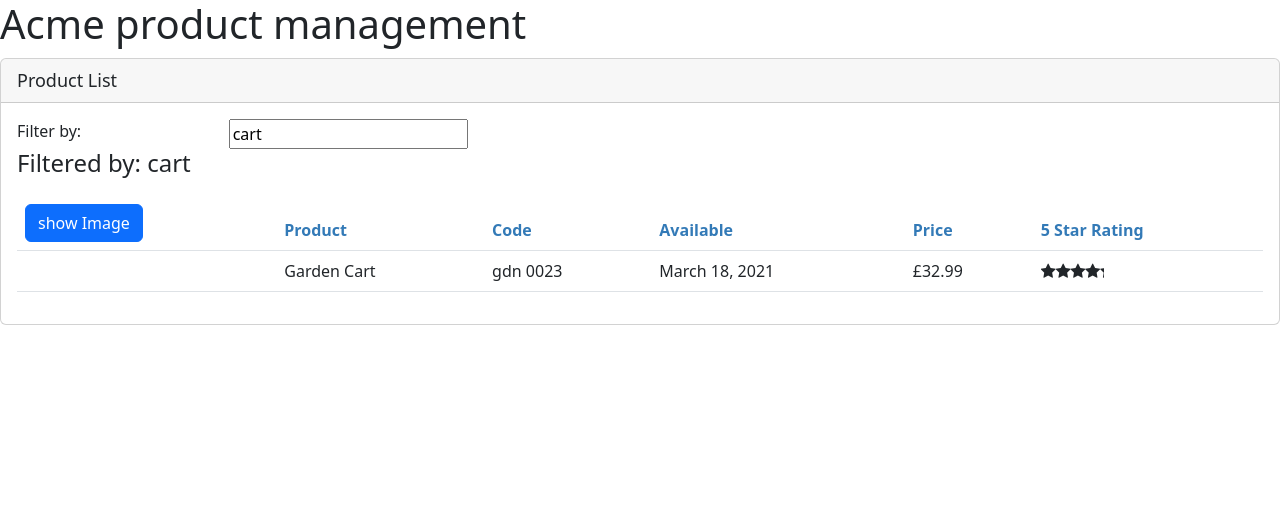
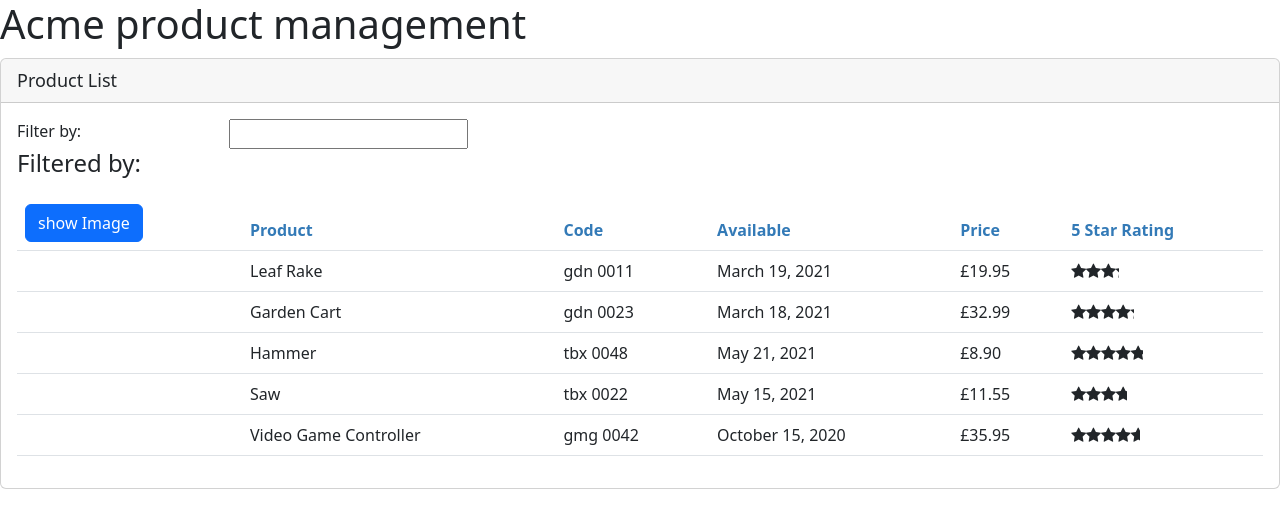
Before and after one commit to robbrownsell/APM, an Angular app: page / in a window 1280 px wide. Shown: the top 528 px of the page. Built offline with nearby package versions, Linux system fonts and the light colour scheme.

Commit message:
added service

```diff
--- a/src/app/products/product-list.component.ts
+++ b/src/app/products/product-list.component.ts
@@ -1,5 +1,6 @@
 import {Component, OnInit} from "@angular/core";
 import {IProduct} from "./product";
+import {ProductService} from "./product.service";
 
 
 @Component({
@@ -13,6 +14,8 @@
   imageWidth = 50;
   imageMargin = 2;
   showImage: boolean = false;
+
+  constructor(private productService: ProductService) {}
 
   private _listFilter: string = '';
 
@@ -28,28 +31,7 @@
 
   filteredProducts: IProduct[] = [];
 
-  products: IProduct[] = [
-    {
-      "productId": 2,
-      "productName": "Garden Cart",
-      "productCode": "GDN-0023",
-      "releaseDate": "March 18, 2021",
-      "description": "15 gallon capacity rolling garden cart",
-      "price": 32.99,
-      "starRating": 4.2,
-      "imageUrl": "assets/images/garden_cart.png"
-    },
-    {
-      "productId": 5,
-      "productName": "Hammer",
-      "productCode": "TBX-0048",
-      "releaseDate": "May 21, 2021",
-      "description": "Curved claw steel hammer",
-      "price": 8.9,
-      "starRating": 4.8,
-      "imageUrl": "assets/images/hammer.png"
-    }
-  ]
+  products: IProduct[] = [];
 
   toggleImage(): void {
     this.showImage = !this.showImage;
@@ -63,7 +45,8 @@
 
   ngOnInit(): void {
     console.log('on init');
-    this.listFilter = 'cart';
+    this.products = this.productService.getProducts();
+    this.filteredProducts = this.products;
   }
 
   onRatingClicked(message: string): void {
--- /dev/null
+++ b/src/app/products/product.service.ts
@@ -0,0 +1,63 @@
+import {Injectable} from "@angular/core";
+import {IProduct} from "./product";
+
+@Injectable({
+  providedIn: 'root'
+})
+export class ProductService {
+
+  getProducts(): IProduct[] {
+    return [
+      {
+        "productId": 1,
+        "productName": "Leaf Rake",
+        "productCode": "GDN-0011",
+        "releaseDate": "March 19, 2021",
+        "description": "Leaf rake with 48-inch wooden handle.",
+        "price": 19.95,
+        "starRating": 3.2,
+        "imageUrl": "assets/images/leaf_rake.png"
+      },
+      {
+        "productId": 2,
+        "productName": "Garden Cart",
+        "productCode": "GDN-0023",
+        "releaseDate": "March 18, 2021",
+        "description": "15 gallon capacity rolling garden cart",
+        "price": 32.99,
+        "starRating": 4.2,
+        "imageUrl": "assets/images/garden_cart.png"
+      },
+      {
+        "productId": 5,
+        "productName": "Hammer",
+        "productCode": "TBX-0048",
+        "releaseDate": "May 21, 2021",
+        "description": "Curved claw steel hammer",
+        "price": 8.9,
+        "starRating": 4.8,
+        "imageUrl": "assets/images/hammer.png"
+      },
+      {
+        "productId": 8,
+        "productName": "Saw",
+        "productCode": "TBX-0022",
+        "releaseDate": "May 15, 2021",
+        "description": "15-inch steel blade hand saw",
+        "price": 11.55,
+        "starRating": 3.7,
+        "imageUrl": "assets/images/saw.png"
+      },
+      {
+        "productId": 10,
+        "productName": "Video Game Controller",
+        "productCode": "GMG-0042",
+        "releaseDate": "October 15, 2020",
+        "description": "Standard two-button video game controller",
+        "price": 35.95,
+        "starRating": 4.6,
+        "imageUrl": "assets/images/xbox-controller.png"
+      }
+    ];
+  }
+}
```
